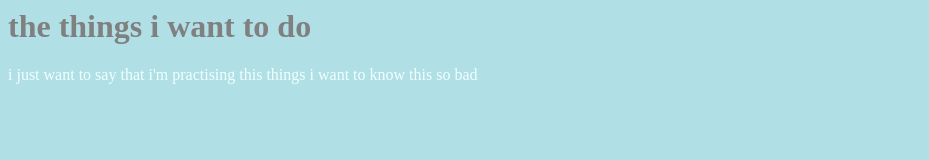
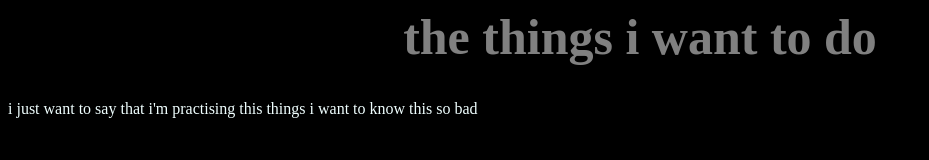
Before and after one commit to lemibk/trail_project, a website: page index.html in a window 1280 px wide. Shown: the whole page, without its empty margins (0-929 px from the left). Drawn offline with Linux system fonts and the light colour scheme.

Commit message:
trying out text editing

```diff
--- a/c.css
+++ b/c.css
@@ -1,9 +1,11 @@
 body {
-  background-color: powderblue;
+  background-color: black;
 }
 
 h1 {
   color: gray;
+  font-size: 50;
+  text-align: center;
 }
 
 p {
```
